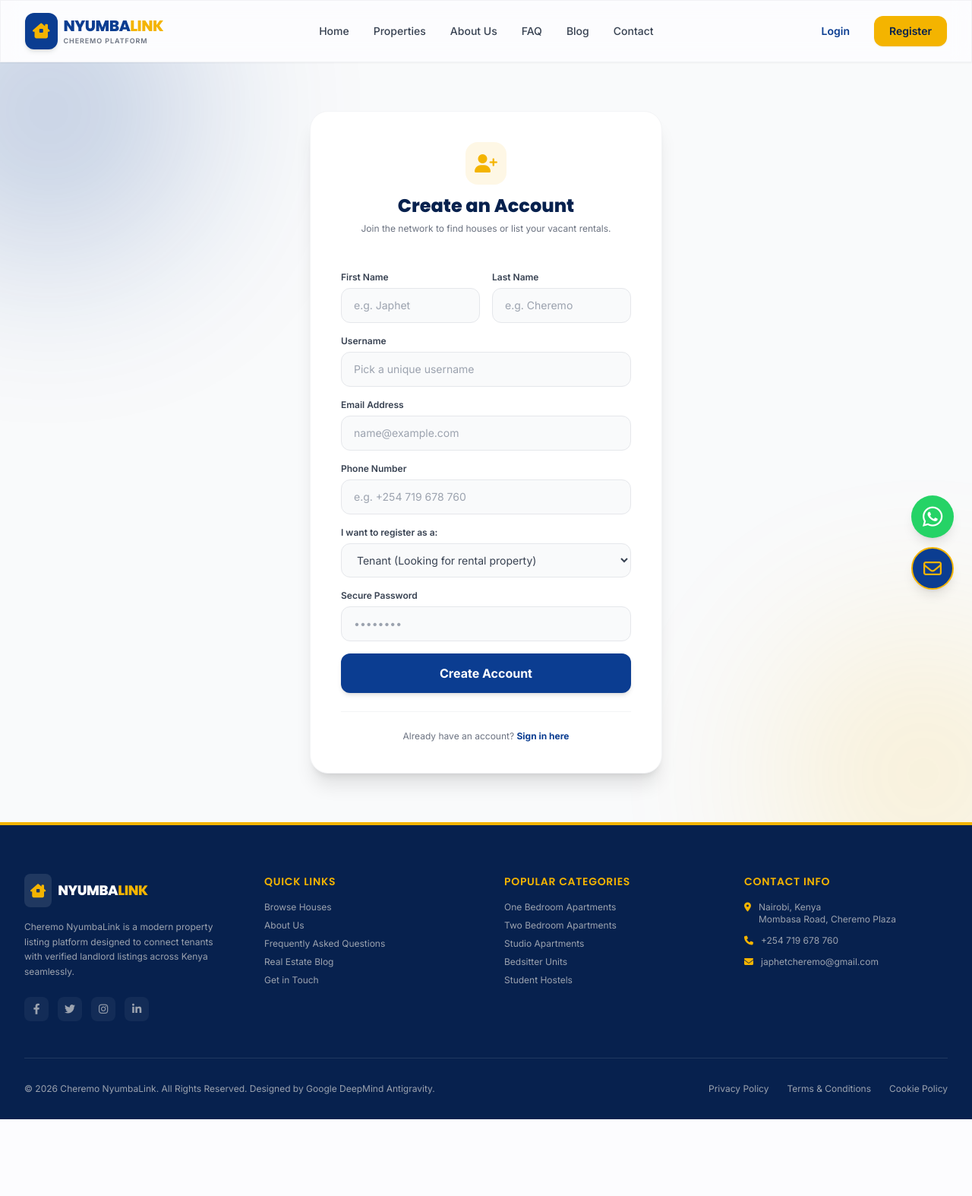
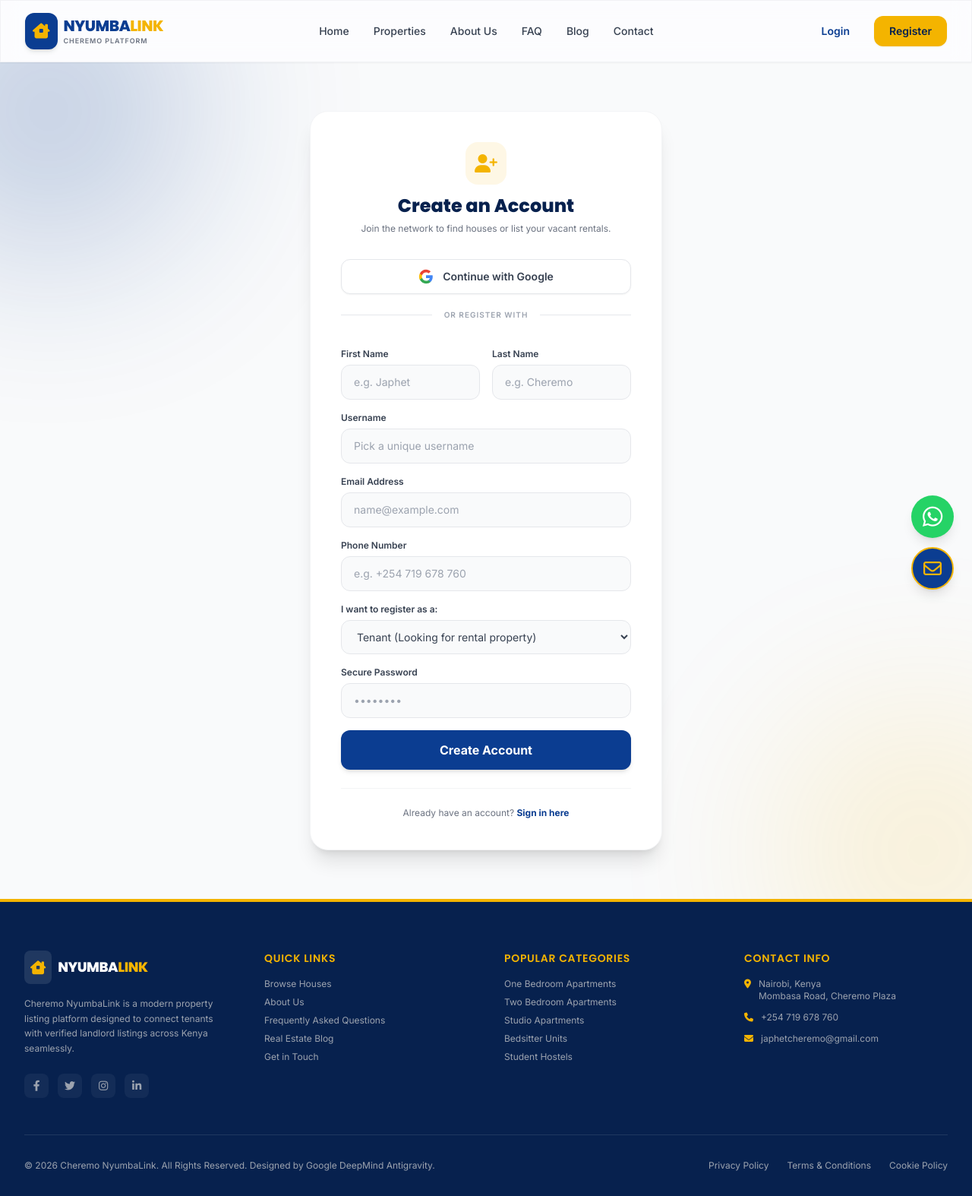
Before and after one commit to japhetcheremo-cloud/Cheremo-Nyumbalink, a Django app: page /users/register/ in a window 1280 px wide. Shown: the whole page at 76% size. Before the commit the page ends 1473 px from the top, so only its background shows below. Run offline with Django 5.2, Linux system fonts and the light colour scheme; some libraries are stand-ins or nearby versions.

Commit message:
Add Continue with Google sign-in & registration flow

```diff
--- a/templates/users/register.html
+++ b/templates/users/register.html
@@ -17,6 +17,24 @@
                 </span>
                 <h1 class="text-2xl font-extrabold text-brandDark font-poppins">Create an Account</h1>
                 <p class="text-xs text-gray-500 mt-1.5">Join the network to find houses or list your vacant rentals.</p>
+            </div>
+
+            <!-- Google Sign Up Button -->
+            <a href="{% url 'google_login' %}" class="w-full bg-white border border-gray-250 hover:border-gray-400 text-gray-700 font-semibold py-3 px-4 rounded-xl flex items-center justify-center gap-3 transition shadow-sm hover:shadow-md group mb-5">
+                <svg class="w-5 h-5" viewBox="0 0 24 24">
+                    <path fill="#4285F4" d="M22.56 12.25c0-.78-.07-1.53-.2-2.25H12v4.26h5.92c-.26 1.37-1.04 2.53-2.21 3.31v2.77h3.57c2.08-1.92 3.28-4.74 3.28-8.09z"/>
+                    <path fill="#34A853" d="M12 23c2.97 0 5.46-.98 7.28-2.66l-3.57-2.77c-.98.66-2.23 1.06-3.71 1.06-2.86 0-5.29-1.93-6.16-4.53H2.18v2.84C3.99 20.53 7.7 23 12 23z"/>
+                    <path fill="#FBBC05" d="M5.84 14.09c-.22-.66-.35-1.36-.35-2.09s.13-1.43.35-2.09V7.06H2.18C1.43 8.55 1 10.22 1 12s.43 3.45 1.18 4.94l2.85-2.22.81-.63z"/>
+                    <path fill="#EA4335" d="M12 5.38c1.62 0 3.06.56 4.21 1.64l3.15-3.15C17.45 2.09 14.97 1 12 1 7.7 1 3.99 3.47 2.18 7.06l3.66 2.84c.87-2.6 3.3-4.52 6.16-4.52z"/>
+                </svg>
+                <span class="text-sm font-semibold">Continue with Google</span>
+            </a>
+
+            <!-- Divider -->
+            <div class="relative flex pb-5 items-center">
+                <div class="flex-grow border-t border-gray-200"></div>
+                <span class="flex-shrink mx-4 text-gray-400 text-[10px] uppercase tracking-widest font-semibold">Or register with</span>
+                <div class="flex-grow border-t border-gray-200"></div>
             </div>
 
             <!-- Form -->
--- a/users/urls.py
+++ b/users/urls.py
@@ -4,6 +4,7 @@
 urlpatterns = [
     path('register/', views.register, name='register'),
     path('login/', views.login_view, name='login'),
+    path('google-login/', views.google_login, name='google_login'),
     path('logout/', views.logout_view, name='logout'),
     path('dashboard/', views.dashboard_redirect, name='dashboard_redirect'),
     path('dashboard/tenant/', views.tenant_dashboard, name='tenant_dashboard'),
--- a/users/views.py
+++ b/users/views.py
@@ -68,6 +68,40 @@
     logout(request)
     messages.success(request, "Logged out successfully.")
     return redirect('home')
+
+def google_login(request):
+    """
+    Handles Google account creation and sign in.
+    Creates a new CustomUser account if it's the user's first time signing in with Google,
+    or logs in the existing Google user and redirects to their dashboard.
+    """
+    if request.user.is_authenticated:
+        return redirect('dashboard_redirect')
+
+    google_email = request.GET.get('email', 'japhet_google@gmail.com')
+    google_username = google_email.split('@')[0]
+
+    user = CustomUser.objects.filter(email=google_email).first()
+    if not user:
+        user = CustomUser.objects.filter(username=google_username).first()
+
+    if not user:
+        # Register new Google user
+        user = CustomUser.objects.create_user(
+            username=google_username,
+            email=google_email,
+            password=CustomUser.objects.make_random_password(),
+            role=CustomUser.ROLE_TENANT,
+            first_name='Google',
+            last_name='Account',
+            is_verified=True
+        )
+        messages.success(request, f"Welcome to Cheremo NyumbaLink! Account created via Google ({google_email}).")
+    else:
+        messages.success(request, f"Signed in with Google as {user.email}.")
+
+    login(request, user)
+    return redirect('dashboard_redirect')
 
 @login_required
 def dashboard_redirect(request):
```
Also changed, not shown: templates/users/login.html (+18 -0 lines).
